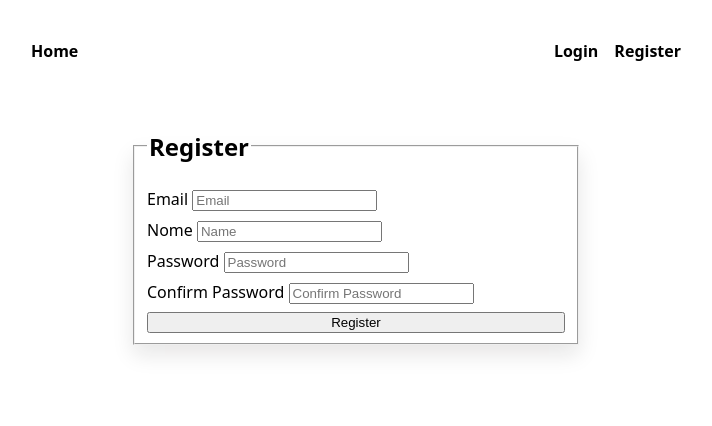
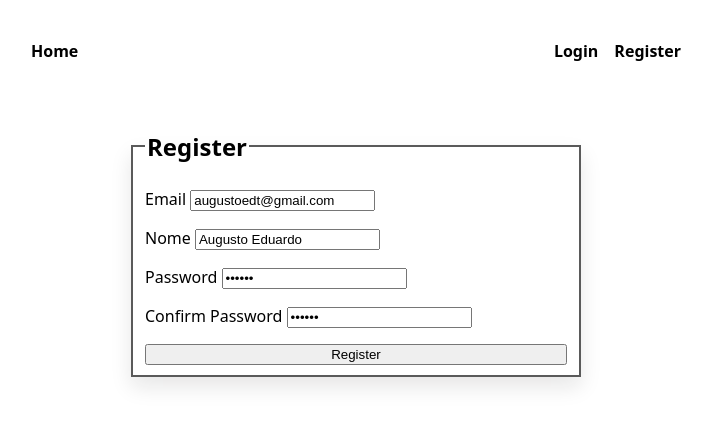
Before and after one commit to augustoedt/svelte-auth-boilerplate, a SvelteKit app: page /register in a window 1280 px wide. Shown: the top 426 px of the page, without its empty margins (284-996 px from the left). Built offline with nearby package versions, Linux system fonts and the light colour scheme; no server answers.

Commit message:
update register logic

```diff
--- a/src/hooks.server.ts
+++ b/src/hooks.server.ts
@@ -6,7 +6,7 @@ export const handle = (async ({ event, resolve }) => {
 
 	event.locals.m = m;
 
-	event.locals.m.auth.loadFromCookies(headers.get('cookie'));
+	event.locals.m.auth.loadFromCookies(headers.get('appcookie'));
 
 	const isValid = await event.locals.m.session.isValidSession();
 
--- a/src/lib/server/modules/authentication/authentication.module.ts
+++ b/src/lib/server/modules/authentication/authentication.module.ts
@@ -1,3 +1,4 @@
+import type { RegisterInput } from '$lib/dtos/users.dto';
 import { CoreModule } from '../core/core.module';
 import type { ISession } from '../session/session.module';
 
@@ -5,7 +6,7 @@ export interface IAuthentication {
 	session: ISession;
 	login: (email: string, password: string) => Promise<Response | null>;
 	logout: () => Promise<any>;
-	register: (email: string, password: string) => Promise<any>;
+	register: (input: RegisterInput) => Promise<Response | null>;
 	loadFromCookies: (cookie: string | null) => Promise<void>;
 }
 
@@ -19,7 +20,7 @@ export class Authentication extends CoreModule implements IAuthentication {
 
 	async login(email: string, password: string): Promise<Response | null> {
 		try {
-			return await this.post('/api/auth/login', { email, password });
+			return await this.post('/login', { email, password });
 		} catch (error) {
 			// console.error(error);
 			return null;
@@ -30,8 +31,12 @@ export class Authentication extends CoreModule implements IAuthentication {
 		return Promise.resolve();
 	}
 
-	register(email: string, password: string): Promise<any> {
-		return this.post('/api/auth/register', { email, password });
+	async register(input: RegisterInput): Promise<Response | null> {
+		try {
+			return await this.post('/users', input);
+		} catch (error) {
+			return null;
+		}
 	}
 
 	loadFromCookies(): Promise<any> {
--- a/src/lib/server/modules/core/core.module.ts
+++ b/src/lib/server/modules/core/core.module.ts
@@ -29,7 +29,7 @@ export class CoreModule implements HttpClient, ICoreModule {
 
 	async post(
 		url: string,
-		input: Record<string, unknown>,
+		input: Record<string, any>,
 		headers?: Record<string, string>
 	): Promise<Response> {
 		return await fetch(`${this.baseUrl}${url}`, {
--- a/src/routes/(auth)/register/+page.server.ts
+++ b/src/routes/(auth)/register/+page.server.ts
@@ -1,43 +1,66 @@
 import type { Actions } from './$types';
+
+function delay(ms: number) {
+	return new Promise((resolve) => setTimeout(resolve, ms));
+}
 
 export const actions = {
 	default: async (event) => {
-		const data = Object.fromEntries(await event.request.formData()) as unknown as {
+		const r = Object.fromEntries(await event.request.formData()) as unknown as {
 			email: string;
 			name: string;
 			password: string;
 			confirmPassword: string;
 		};
 
-		if (!data.email || !data.name || !data.password || !data.confirmPassword) {
+		const { confirmPassword, ...registerData } = r;
+
+		if (!registerData.email || !registerData.name || !registerData.password || !confirmPassword) {
 			return {
 				status: 400,
 				body: {
-					error: 'Invalid request'
+					error: 'Invalid request',
+					data: registerData
 				}
 			};
 		}
 
-		if (data.password !== data.confirmPassword) {
+		if (registerData.password !== confirmPassword) {
 			return {
 				status: 400,
 				body: {
-					error: 'Passwords do not match'
+					error: 'Passwords do not match',
+					data: registerData
 				}
 			};
 		}
 
-		const response = await event.locals.m.auth.register(data.email, data.password);
+		await delay(5000);
 
-		if (response.status !== 200) {
+		const response = await event.locals.m.auth.register(registerData);
+
+		if (!response) {
 			return {
-				status: response.status,
+				status: 500,
 				body: {
-					error: 'Invalid login'
+					error: 'Internal server error',
+					data: registerData
 				}
 			};
 		}
 
-		return { success: true };
+		if (response.status !== 201) {
+			return {
+				status: response.status,
+				body: {
+					error: 'Invalid login',
+					data: registerData
+				}
+			};
+		}
+
+		const { data } = await response.json();
+
+		return { success: true, data };
 	}
 } satisfies Actions;
--- a/src/routes/(auth)/register/+page.svelte
+++ b/src/routes/(auth)/register/+page.svelte
@@ -1,57 +1,129 @@
 <script lang="ts">
-	import type { ActionData } from './$types';
+	import { enhance } from '$app/forms';
+	import type { ActionData, SubmitFunction } from './$types';
 
 	export let form: ActionData;
+
+	let inputform = {
+		email: 'augustoedt@gmail.com',
+		name: 'Augusto Eduardo',
+		password: 'fulano',
+		confirmPassword: 'fulano'
+	};
+
+	let submitting = false;
+	const onSubmit: SubmitFunction = () => {
+		submitting = true;
+		return ({ update }) => {
+			submitting = false;
+			update();
+		};
+	};
+
+	$: {
+		console.log({ form });
+	}
 </script>
 
 <article>
 	<fieldset>
 		<legend><h1>Register</h1></legend>
-		<form action="register" method="post">
-			<label for="email"
+		<form action="register" method="post" use:enhance={onSubmit}>
+			<label
 				>Email
-				<input type="email" name="email" placeholder="Email" />
+				<input
+					type="email"
+					name="email"
+					placeholder="Email"
+					value={inputform.email ?? form?.data.email}
+				/>
 			</label>
-			<label for="name"
+			<label
 				>Nome
-				<input type="text" name="name" placeholder="Name" />
+				<input
+					type="text"
+					name="name"
+					placeholder="Name"
+					value={inputform.name ?? form?.data.name}
+				/>
 			</label>
-			<label for="password"
+			<label
 				>Password
 
-				<input type="password" name="password" placeholder="Password" />
+				<input type="password" name="password" placeholder="Password" value={inputform.password} />
 			</label>
-			<label for="confirmPassword"
+			<label
 				>Confirm Password
 
-				<input type="password" name="confirmPassword" placeholder="Confirm Password" />
+				<input
+					type="password"
+					name="confirmPassword"
+					placeholder="Confirm Password"
+					value={inputform.password}
+				/>
 			</label>
-			{#if form?.body && form.body.error}
-				<span>{form.body.error}</span>
-			{/if}
+
 			<button type="submit">Register</button>
 		</form>
 	</fieldset>
+
+	<div>
+		{#if submitting}
+			<p class="waitting-message alert-box">Submitting...</p>
+		{:else if !submitting && form?.success}
+			<p class="success-message alert-box">Usuário criado com sucesso!</p>
+		{:else if form?.body && form.body.error}
+			<p class="error-message alert-box">{form.body.error}</p>
+		{/if}
+	</div>
 </article>
 
 <style>
 	form {
 		display: flex;
 		flex-direction: column;
-		gap: 0.5rem;
+		gap: 1rem;
 	}
 	article {
 		max-width: 450px;
 		margin: 0 auto;
+		display: flex;
+		flex-direction: column;
+		gap: 1.5rem;
 	}
 
 	fieldset {
 		box-shadow: 0 10px 20px rgba(19, 17, 17, 0.1);
+		margin: 0;
+		border: 2px solid #5a5a5a;
 	}
+
 	form > span {
 		color: red;
 		font-size: small;
 		font-weight: bold;
 		text-align: center;
 	}
+	/* create alert message */
+	.alert-box {
+		padding: 8px 8px;
+		box-shadow: 0 5px 10px rgba(19, 17, 17, 0.1);
+		border: 2px solid #5a5a5a;
+		height: fit-content;
+	}
+
+	.success-message {
+		color: green;
+		font-weight: bold;
+	}
+
+	.error-message {
+		color: red;
+		font-weight: bold;
+	}
+
+	.waitting-message {
+		color: goldenrod;
+		font-weight: bold;
+	}
 </style>
--- a/src/routes/+layout.svelte
+++ b/src/routes/+layout.svelte
@@ -1,5 +1,5 @@
 <div>
-	<nav class="">
+	<nav aria-label="layout-navbar">
 		<ul>
 			<li><a href="/">Home</a></li>
 		</ul>
```
Also changed, not shown: src/lib/dtos/users.dto.ts (added, +16 -0 lines), src/lib/index.ts (deleted).
